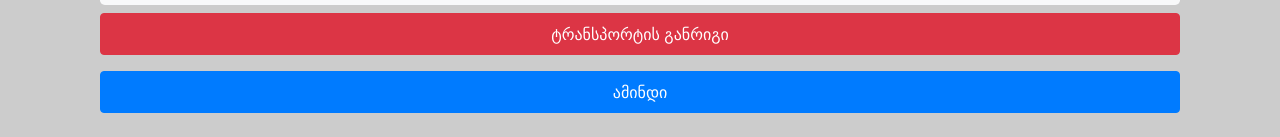
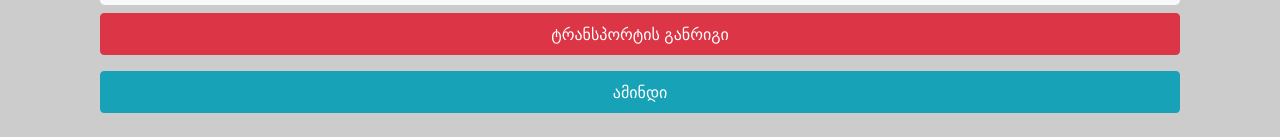
Before and after one commit to gurami-g/MyBlog, a plain HTML site: page index.html in a window 1280 px wide. Shown: the part 2841-2978 px from the top of the page. Drawn offline with nearby package versions, Linux system fonts and the light colour scheme.

Commit message:
Update index.html

```diff
--- a/index.html
+++ b/index.html
@@ -363,7 +363,7 @@
                         განრიგი</a>
                 </div>
                 <div class="py-2">
-                    <a class=" container btn btn-primary py-2"
+                    <a class=" container btn btn-info py-2"
                         href="https://amindi.ge/" target="_blank">ამინდი
                     </a>
                 </div>
```
